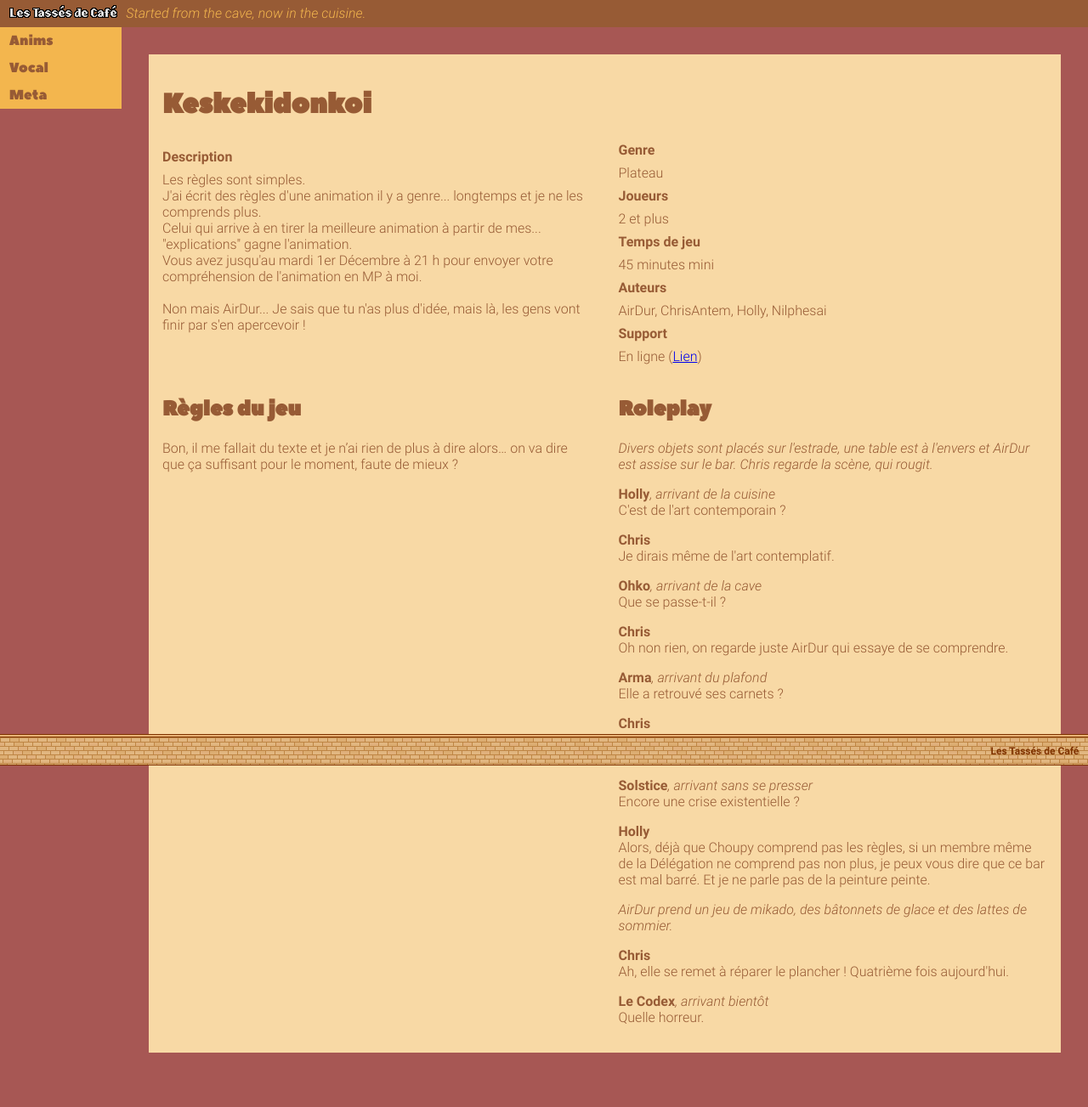
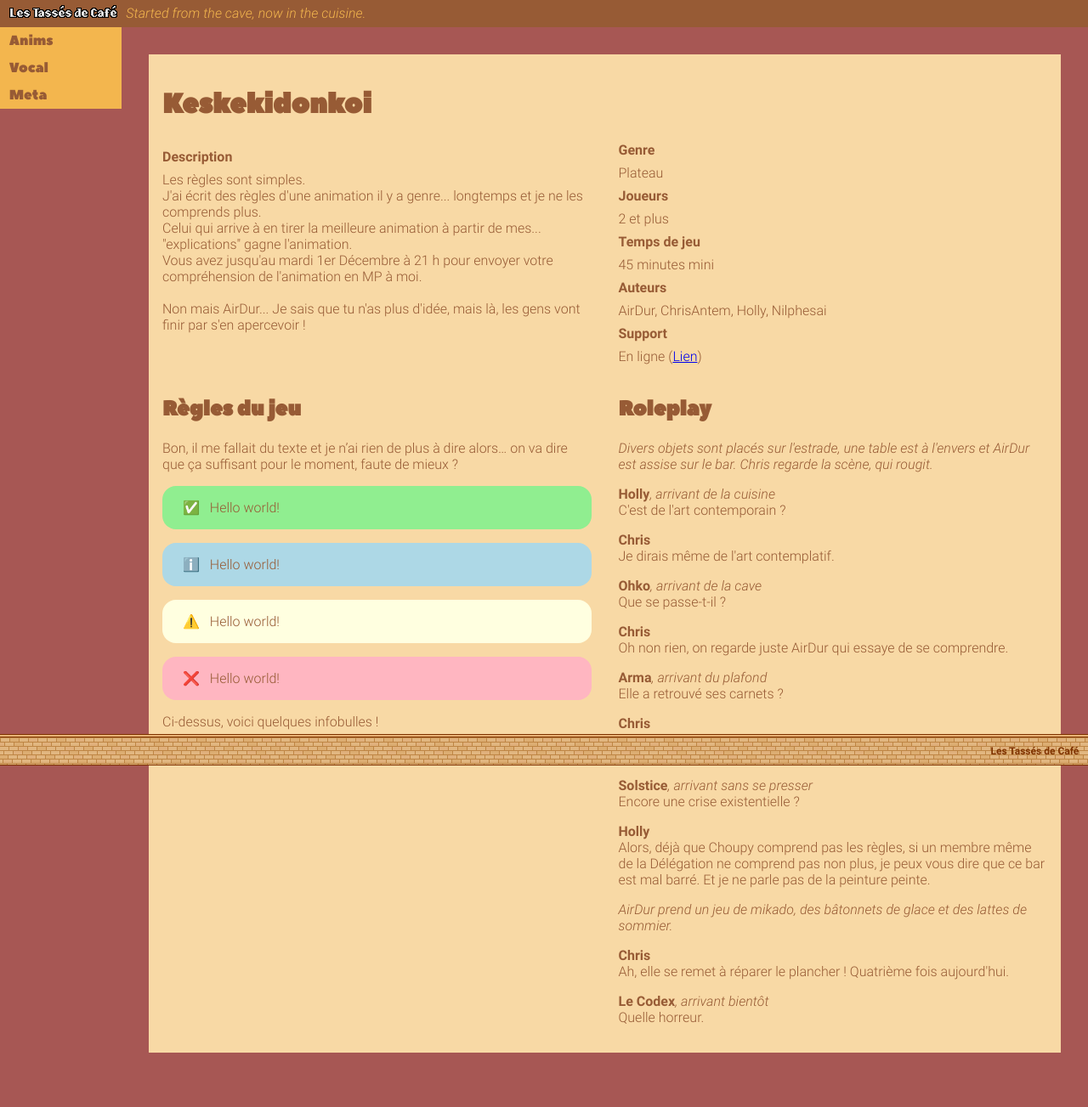
Before and after one commit to vcz-fr/les-tasses-de-cafe, a Jekyll site: the page built from anims/keskekidonkoi.md, in a window 1280 px wide. Shown: the whole page at 85% size. Built offline with Jekyll 4.4.1, drawn with Linux system fonts in a browser that asks for light colours.

Commit message:
Tooltips support

```diff
--- /dev/null
+++ b/_includes/block/tooltip
@@ -0,0 +1,3 @@
+<div class="tooltip {{ include.type | default: 'info'}}">
+    {{ include.text }}
+</div>
--- a/_sass/pages/game.scss
+++ b/_sass/pages/game.scss
@@ -27,4 +27,46 @@
             }
         }
     }
+
+    .tooltip {
+        padding: 1rem;
+        margin: 1rem 0;
+        border-radius: 1rem;
+
+        &:before {
+            margin: .5rem;
+        }
+
+        &.success {
+            background: lightgreen;
+
+            &:before {
+                content: "✅"
+            }
+        }
+
+        &.info {
+            background: lightblue;
+
+            &:before {
+                content: "ℹ️"
+            }
+        }
+
+        &.warn {
+            background: lightyellow;
+
+            &:before {
+                content: "⚠️"
+            }
+        }
+
+        &.alert {
+            background: lightpink;
+
+            &:before {
+                content: "❌"
+            }
+        }
+    }
 }
--- a/anims/keskekidonkoi.md
+++ b/anims/keskekidonkoi.md
@@ -81,3 +81,10 @@ rp:
 
 Bon, il me fallait du texte et je n'ai rien de plus à dire alors... on va dire que ça suffisant pour le moment, faute de
 mieux ?
+
+{% include block/tooltip text="Hello world!" type="success" %}
+{% include block/tooltip text="Hello world!" type="info" %}
+{% include block/tooltip text="Hello world!" type="warn" %}
+{% include block/tooltip text="Hello world!" type="alert" %}
+
+Ci-dessus, voici quelques infobulles !
```
